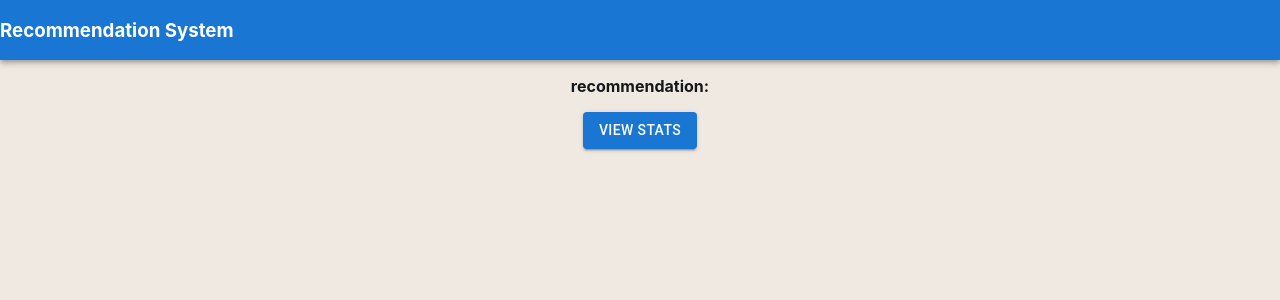
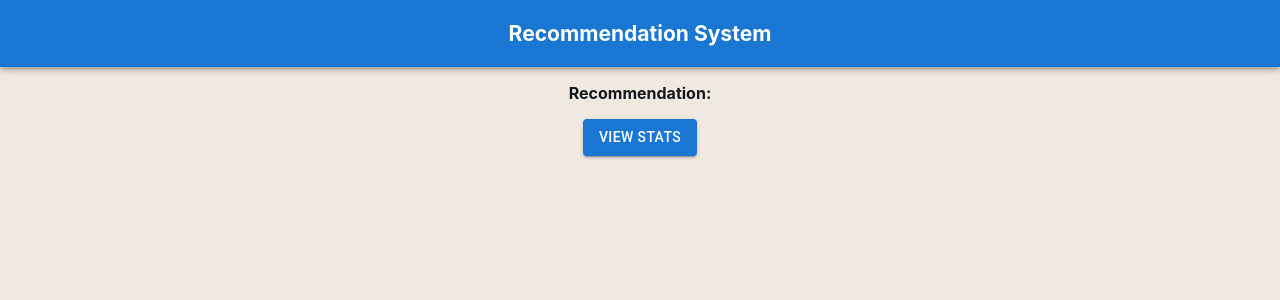
Before and after one commit to Capstone-RL-2023/Web-App-Recommendation, a React (Create React App) app in the folder frontend/: page / in a window 1280 px wide. Shown: the top 300 px of the page. Built offline with nearby package versions, Linux system fonts and the light colour scheme; no server answers.

Commit message:
added changes to navbar

```diff
--- a/frontend/src/App.css
+++ b/frontend/src/App.css
@@ -5,3 +5,9 @@
 AppBar {
   background-color: #032541;
 }
+
+.navbar{
+  display: 'flex';
+  text-align: center;
+  font-size: large;
+}
--- a/frontend/src/App.js
+++ b/frontend/src/App.js
@@ -28,10 +28,12 @@ function App() {
     return (
         <div>
             <AppBar position="static" title = "">
-                <h3>Recommendation System</h3>
+                <div  className="navbar">
+                    <h3>Recommendation System</h3>
+                </div>
             </AppBar>
             <div className="App">
-            <p><b>recommendation: </b>{data.recommendations}</p>
+            <p><b>Recommendation: </b>{data.recommendations}</p>
             <Button variant="contained" className="Button-stats" onClick={handleClick}>View Stats</Button>
 
             <div style={{ display: toggle ? 'block' : 'none' }}>
```
